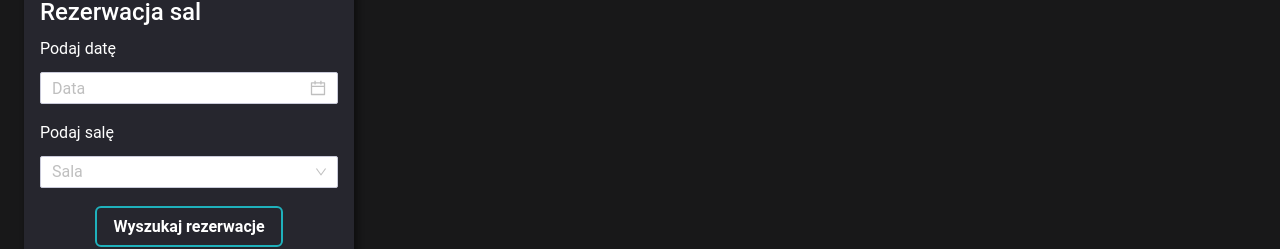
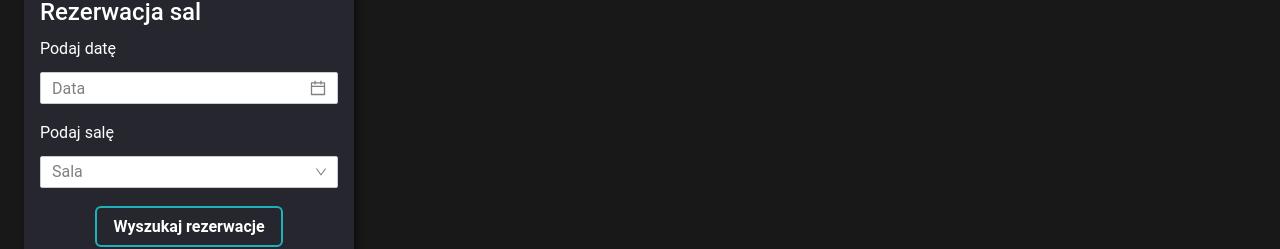
Before and after one commit to Terminatt/kalendarz-app, a React (Create React App) app in the folder front/: page / in a window 1280 px wide. Shown: the part 186-435 px from the top of the page. Built offline with nearby package versions, Linux system fonts and the light colour scheme.

Commit message:
feat: override placeholder and icon colors

```diff
--- a/front/src/styles/overrides.less
+++ b/front/src/styles/overrides.less
@@ -28,9 +28,18 @@
   }
 }
 
+.ant-picker {
+  .ant-picker-suffix {
+    color: @input-placeholder-color !important;
+  }
+}
+
 .ant-select {
   .ant-select-selection-item {
     color: @black;
+  }
+  .ant-select-arrow {
+    color: @input-placeholder-color !important;
   }
 }
 
--- a/front/src/styles/variables.less
+++ b/front/src/styles/variables.less
@@ -20,6 +20,7 @@
 @item-hover-bg: lighten(@secondary-bg, 20%);
 @modal-header-bg: @primary-bg;
 @modal-content-bg: @primary-bg;
+@input-placeholder-color: lighten(@black, 50%);
 
 // LAYOUT
 @sidebar-width: 330px;
```
